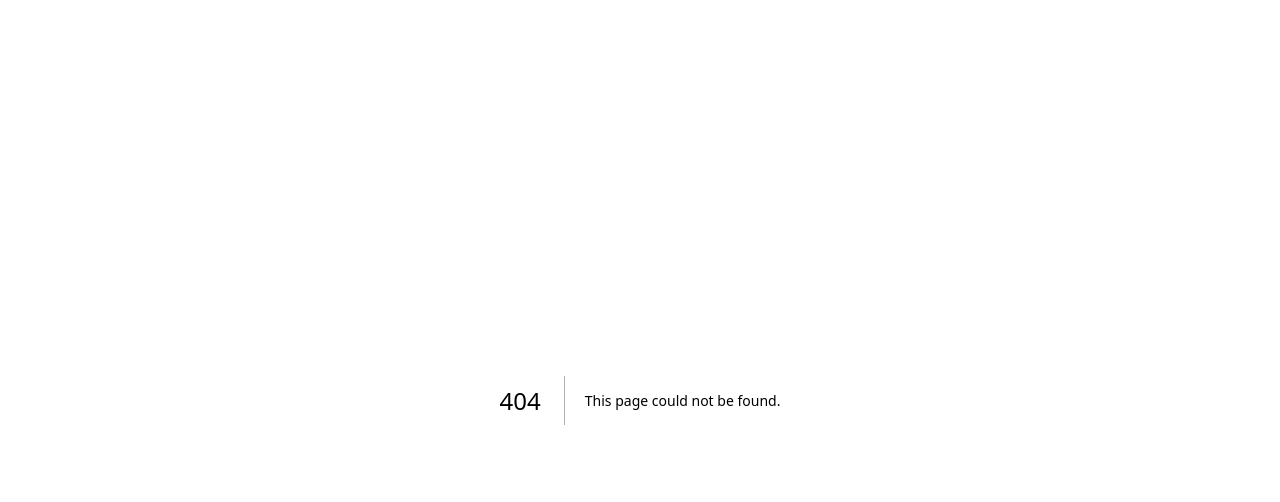
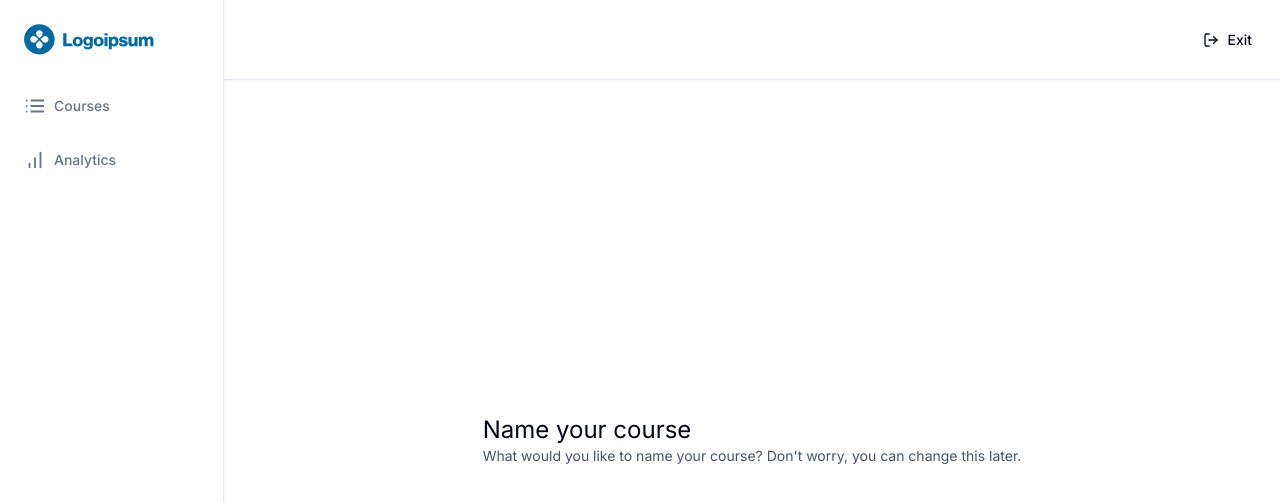
Before and after one commit to vishnubansal001/lms, a Next.js app: page /teacher/create in a window 1280 px wide. Before the commit this address had no page. Shown: the top 502 px of the page. Built offline with nearby package versions, Linux system fonts and the light colour scheme; no server answers.

Commit message:
new:added the teacher pages

```diff
--- a/app/(dashboard)/(routes)/teacher/analytics/page.tsx
+++ b/app/(dashboard)/(routes)/teacher/analytics/page.tsx
@@ -0,0 +1,42 @@
+import { auth } from "@clerk/nextjs";
+import { redirect } from "next/navigation";
+
+// import { getAnalytics } from "@/actions/get-analytics";
+
+// import { DataCard } from "./_components/data-card";
+// import { Chart } from "./_components/chart";
+
+const AnalyticsPage = async () => {
+  const { userId } = auth();
+
+  if (!userId) {
+    return redirect("/");
+  }
+
+//   const {
+//     data,
+//     totalRevenue,
+//     totalSales,
+//   } = await getAnalytics(userId);
+
+  return (
+    <div className="p-6">
+      {/* <div className="grid grid-cols-1 md:grid-cols-2 gap-4 mb-4">
+        <DataCard
+          label="Total Revenue"
+          value={totalRevenue}
+          shouldFormat
+        />
+        <DataCard
+          label="Total Sales"
+          value={totalSales}
+        />
+      </div>
+      <Chart
+        data={data}
+      /> */}
+    </div>
+   );
+}
+
+export default AnalyticsPage;
--- a/app/(dashboard)/(routes)/teacher/courses/page.tsx
+++ b/app/(dashboard)/(routes)/teacher/courses/page.tsx
@@ -0,0 +1,32 @@
+import { auth } from "@clerk/nextjs";
+import { redirect } from "next/navigation";
+
+// import { db } from "@/lib/db";
+
+// import { DataTable } from "./_components/data-table";
+// import { columns } from "./_components/columns";
+
+const CoursesPage = async () => {
+  const { userId } = auth();
+
+  if (!userId) {
+    return redirect("/");
+  }
+
+//   const courses = await db.course.findMany({
+//     where: {
+//       userId,
+//     },
+//     orderBy: {
+//       createdAt: "desc",
+//     },
+//   });
+
+  return (
+    <div className="p-6">
+      {/* <DataTable columns={columns} data={courses} /> */}
+    </div>
+   );
+}
+
+export default CoursesPage;
--- /dev/null
+++ b/app/(dashboard)/(routes)/teacher/create/page.tsx
@@ -0,0 +1,109 @@
+"use client";
+
+// import * as z from "zod";
+// import axios from "axios";
+// import { zodResolver } from "@hookform/resolvers/zod";
+// import { useForm } from "react-hook-form";
+import { useRouter } from "next/navigation";
+import Link from "next/link";
+// import toast from "react-hot-toast";
+
+// import {
+//   Form,
+//   FormControl,
+//   FormDescription,
+//   FormField,
+//   FormLabel,
+//   FormMessage,
+//   FormItem,
+// } from "@/components/ui/form";
+// import { Button } from "@/components/ui/button";
+// import { Input } from "@/components/ui/input";
+
+// const formSchema = z.object({
+//   title: z.string().min(1, {
+//     message: "Title is required",
+//   }),
+// });
+
+const CreatePage = () => {
+  const router = useRouter();
+//   const form = useForm<z.infer<typeof formSchema>>({
+//     resolver: zodResolver(formSchema),
+//     defaultValues: {
+//       title: ""
+//     },
+//   });
+
+//   const { isSubmitting, isValid } = form.formState;
+
+//   const onSubmit = async (values: z.infer<typeof formSchema>) => {
+//     try {
+//       const response = await axios.post("/api/courses", values);
+//       router.push(`/teacher/courses/${response.data.id}`);
+//       toast.success("Course created");
+//     } catch {
+//       toast.error("Something went wrong");
+//     }
+//   }
+
+  return (
+    <div className="max-w-5xl mx-auto flex md:items-center md:justify-center h-full p-6">
+      <div>
+        <h1 className="text-2xl">
+          Name your course
+        </h1>
+        <p className="text-sm text-slate-600">
+          What would you like to name your course? Don&apos;t worry, you can change this later.
+        </p>
+        {/* <Form {...form}>
+          <form
+            onSubmit={form.handleSubmit(onSubmit)}
+            className="space-y-8 mt-8"
+          >
+            <FormField
+              control={form.control}
+              name="title"
+              render={({ field }) => (
+                <FormItem>
+                  <FormLabel>
+                    Course title
+                  </FormLabel>
+                  <FormControl>
+                    <Input
+                      disabled={isSubmitting}
+                      placeholder="e.g. 'Advanced web development'"
+                      {...field}
+                    />
+                  </FormControl>
+                  <FormDescription>
+                    What will you teach in this course?
+                  </FormDescription>
+                  <FormMessage />
+                </FormItem>
+              )}
+            />
+            <div className="flex items-center gap-x-2">
+              <Link href="/">
+                <Button
+                  type="button"
+                  variant="ghost"
+                >
+                  Cancel
+                </Button>
+              </Link>
+              <Button
+                type="submit"
+                disabled={!isValid || isSubmitting}
+              >
+                Continue
+              </Button>
+            </div>
+          </form>
+        </Form> */}
+      </div>
+    </div>
+   );
+}
+
+export default CreatePage;
```
